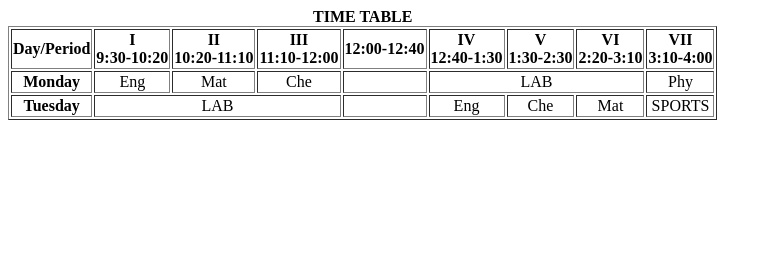
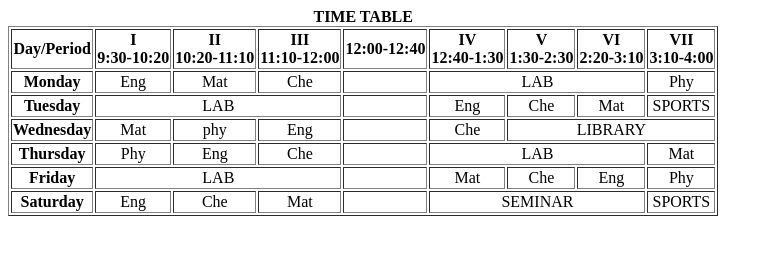
Before and after one commit to Irina-Tyd/pol, a plain HTML site: page index.html in a window 1280 px wide. Shown: the whole page, without its empty margins (0-773 px from the left). Drawn offline with Linux system fonts and the light colour scheme.

Commit message:
added tfoot

```diff
--- a/index.html
+++ b/index.html
@@ -43,6 +43,44 @@
                 <td>Mat</td>
                 <td>SPORTS</td>
             </tr>
+            <tr>
+                <td><b>Wednesday</b></td>
+                <td>Mat</td>
+                <td>phy</td>
+                <td>Eng</td>
+                <td></td>
+                <td>Che</td>
+                <td colspan="3">LIBRARY</td>
+            </tr>
+            <tr>
+                <td><b>Thursday</b></td>
+                <td>Phy</td>
+                <td>Eng</td>
+                <td>Che</td>
+                <td></td>
+                <td colspan="3">LAB</td>
+                <td>Mat</td>
+            </tr>
+            <tr>
+                <td><b>Friday</b></td>
+                <td colspan="3">LAB</td>
+                <td></td>
+                <td>Mat</td>
+                <td>Che</td>
+                <td>Eng</td>
+                <td>Phy</td>
+            </tr>
+            <tfoot align="center">
+                <tr>
+                    <td><b>Saturday</b></td>
+                    <td>Eng</td>
+                    <td>Che</td>
+                    <td>Mat</td>
+                    <td></td>
+                    <td colspan="3">SEMINAR</td>
+                    <td>SPORTS</td>
+                </tr>
+            </tfoot>
         </tbody>
 
     </table>
```
